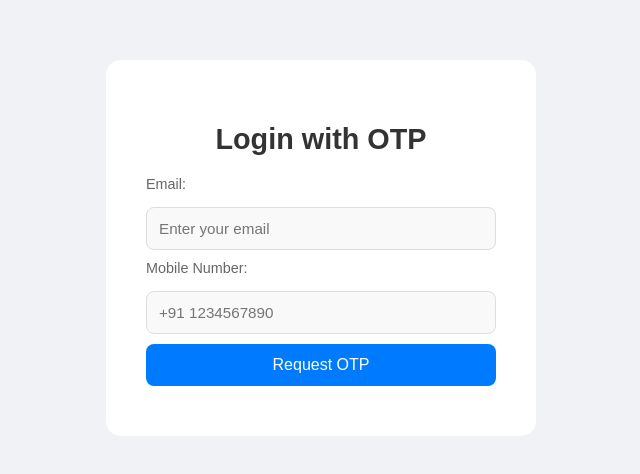
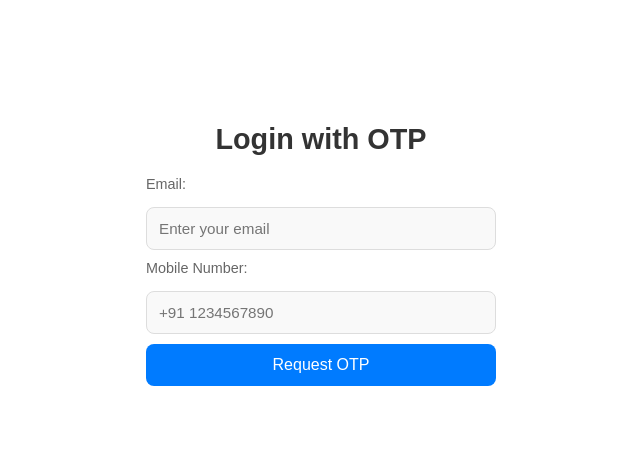
Before and after one commit to imagivite/admin, a plain HTML site: page index.html in a window 1280 px wide. Shown: the part 152-626 px from the top of the page, without its empty margins (319-959 px from the left). Drawn offline with Linux system fonts and the light colour scheme.

Commit message:
Update index.html

```diff
--- a/index.html
+++ b/index.html
@@ -7,7 +7,7 @@
     <style>
         body {
             font-family: 'Poppins', sans-serif;
-            background-color: #f0f2f5;
+            background-color: #ffffff;
             display: flex;
             justify-content: center;
             align-items: center;
```
